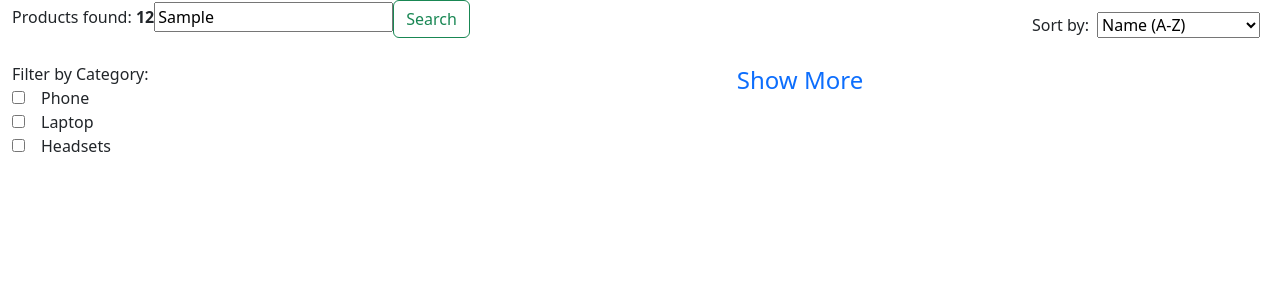
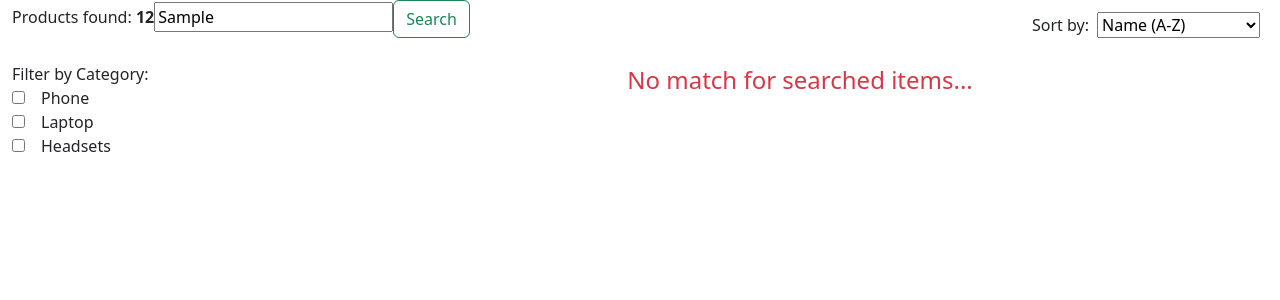
Before and after one commit to MansaRon/Vectra-Assessment, an Angular app: page /home in a window 1280 px wide. Both pictures are taken after typing "Sample" into the empty fields and a click on the button "Search". Shown: the top 300 px of the page. Built offline with nearby package versions, Linux system fonts and the light colour scheme.

Commit message:
adding error message for not found searches

```diff
--- a/src/app/home/home.component.html
+++ b/src/app/home/home.component.html
@@ -39,7 +39,8 @@
                         <h3>{{ product.price | currency:"R" }}</h3>
                     </div>
                 </div>
-                <p (click)="expandList()" class="text-center fs-4 text-primary" style="cursor: pointer;">{{ showText }}</p>
+                <p *ngIf="!showNoSearchResults" (click)="expandList()" class="text-center fs-4 text-primary" style="cursor: pointer;">{{ showText }}</p>
+                <p *ngIf="showNoSearchResults" class="text-center fs-4 text-danger">{{ notFoundMsg }}</p>
             </div>
         </div>
     </div>
--- a/src/app/home/home.component.ts
+++ b/src/app/home/home.component.ts
@@ -20,6 +20,8 @@ export class HomeComponent implements OnInit, OnDestroy {
   totalProducts: number = 0;
   productSub!: Subscription;
   selectedSortOption = 'nameAsc';
+  showNoSearchResults = false;
+  notFoundMsg = '';
 
   constructor(private productService: ProductService) {}
 
@@ -66,6 +68,14 @@ export class HomeComponent implements OnInit, OnDestroy {
         Object.values(this.selectedCategory).every(value => !value)
       );
 
+    if (this.filteredProducts.length == 0) {
+      this.notFoundMsg = 'No match for searched items...';
+      this.showNoSearchResults = true;
+    }
+    else {
+      this.showNoSearchResults = false;
+    }
+
     if (!this.showAll) {
       this.filteredProducts = this.filteredProducts.slice(0, 8);
     }
```
